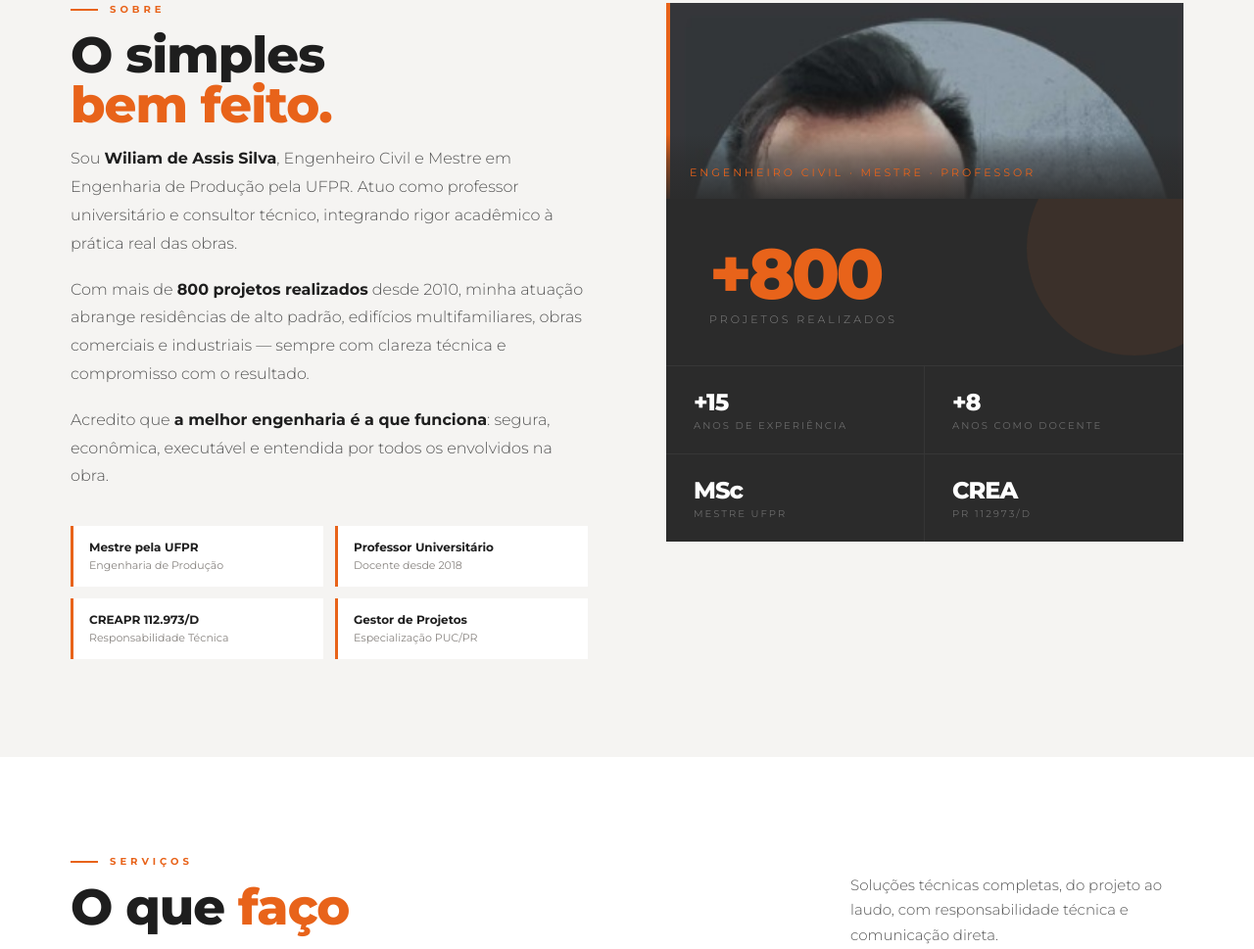
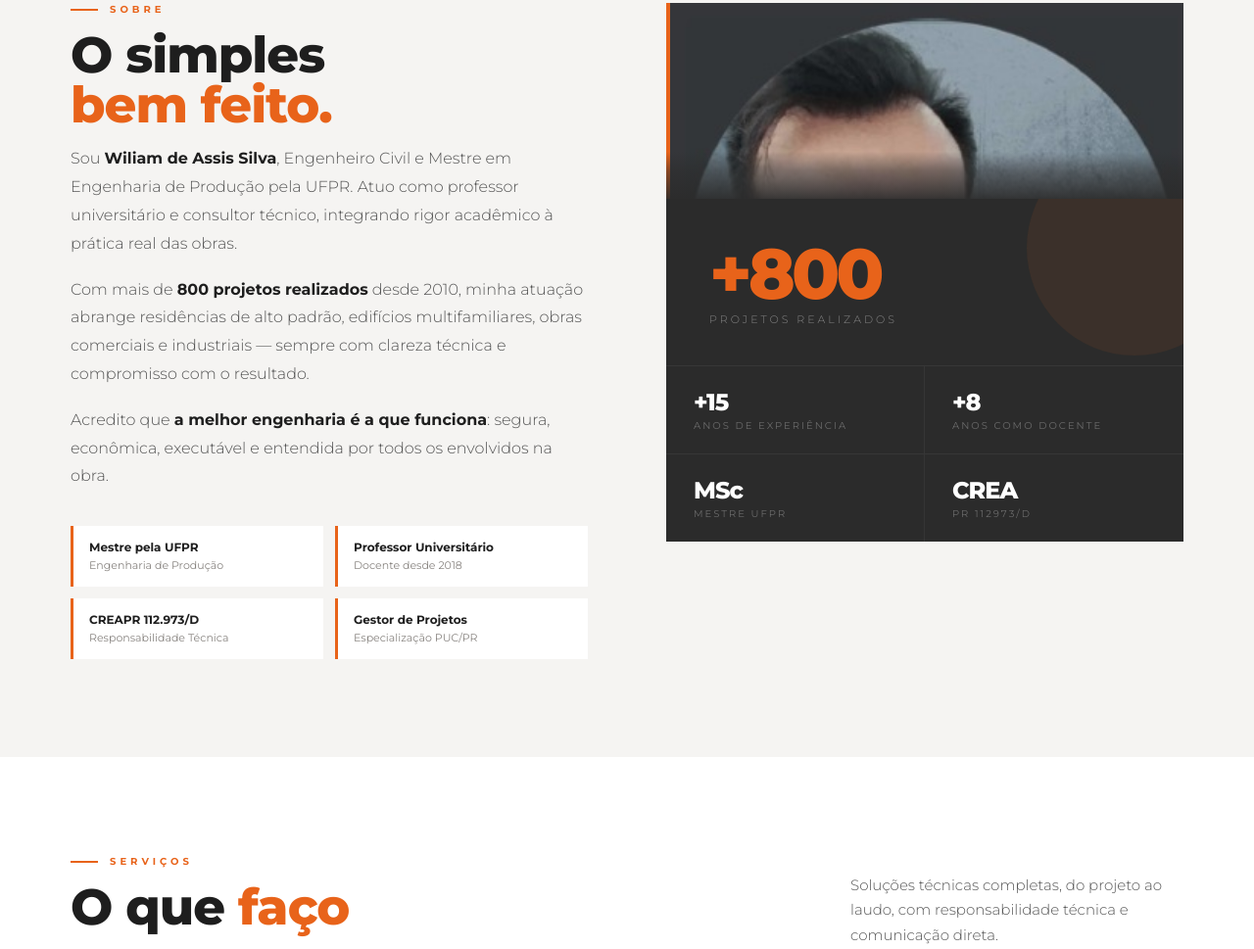
Before and after one commit to wiliamdeassis/wiliamsilva, a plain HTML site: page index.html in a window 1280 px wide. Shown: the part 1017-1986 px from the top of the page at 98% size. Drawn offline with Linux system fonts and the light colour scheme.

Commit message:
Remove professional titles from profile section

```diff
--- a/index.html
+++ b/index.html
@@ -435,7 +435,6 @@ footer{display:grid;grid-template-columns:42% 58%;border-top:3px solid var(--ora
     <div class="foto-perfil-wrap">
       <img src="img/perfil.jpg" alt="Wiliam de Assis Silva — Engenheiro Civil">
       <div class="foto-badge">
-        <span>Engenheiro Civil · Mestre · Professor</span>
       </div>
     </div>
 
```
